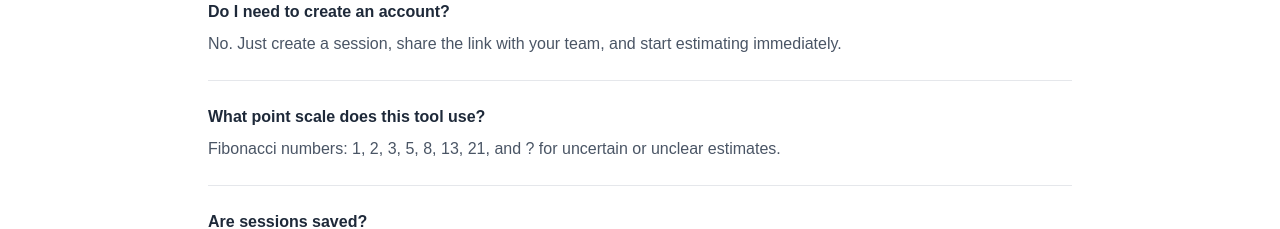
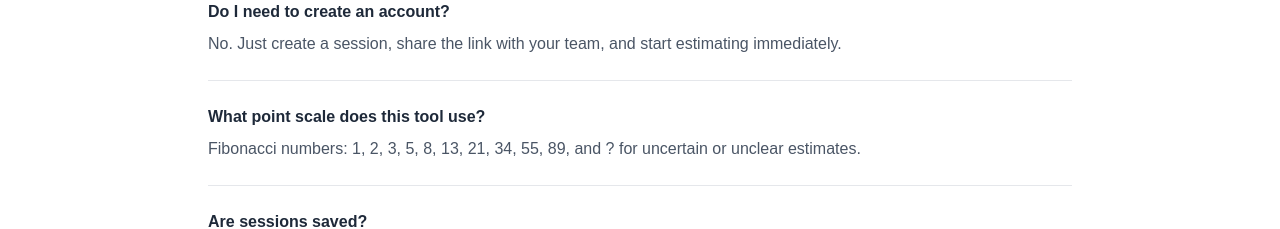
Before and after one commit to ahmedul/agile-tool-hub, a Next.js app: page /tools/planning-poker in a window 1280 px wide. Shown: the part 1460-1689 px from the top of the page. Built offline with nearby package versions, Linux system fonts and the light colour scheme; no server answers.

Commit message:
feat(planning-poker): extend fibonacci scale to 89

```diff
--- a/src/app/tools/planning-poker/page.tsx
+++ b/src/app/tools/planning-poker/page.tsx
@@ -39,7 +39,7 @@ const faqItems = [
   },
   {
     question: "What point scale does this tool use?",
-    answer: "Fibonacci numbers: 1, 2, 3, 5, 8, 13, 21, and ? for uncertain or unclear estimates.",
+    answer: "Fibonacci numbers: 1, 2, 3, 5, 8, 13, 21, 34, 55, 89, and ? for uncertain or unclear estimates.",
   },
   {
     question: "Are sessions saved?",
@@ -72,7 +72,7 @@ export default function PlanningPokerPage() {
       { name: "Create a Session", description: "Click 'Create New Session' to start a planning poker round" },
       { name: "Share the Link", description: "Copy the session URL and share it with your team members" },
       { name: "Enter Story Title", description: "Enter the story name or epic title you want to estimate" },
-      { name: "Vote Simultaneously", description: "Team members select their Fibonacci card estimate (1, 2, 3, 5, 8, 13, 21, or ?)" },
+      { name: "Vote Simultaneously", description: "Team members select their Fibonacci card estimate (1, 2, 3, 5, 8, 13, 21, 34, 55, 89, or ?)" },
       { name: "Reveal Votes", description: "Click reveal to show all estimates at once" },
       { name: "Discuss Disagreements", description: "If estimates vary widely, discuss assumptions and re-vote" },
       { name: "Reach Consensus", description: "Continue until team agrees on final estimate" },
--- a/src/lib/planningPoker.ts
+++ b/src/lib/planningPoker.ts
@@ -1,4 +1,4 @@
-export const PLANNING_POKER_CARDS = [1, 2, 3, 5, 8, 13, 21, "?", "🍺", "☕", "💰"] as const;
+export const PLANNING_POKER_CARDS = [1, 2, 3, 5, 8, 13, 21, 34, 55, 89, "?", "🍺", "☕", "💰"] as const;
 
 export type CardValue = (typeof PLANNING_POKER_CARDS)[number];
 export type NumericCardValue = Exclude<CardValue, "?">;
```
